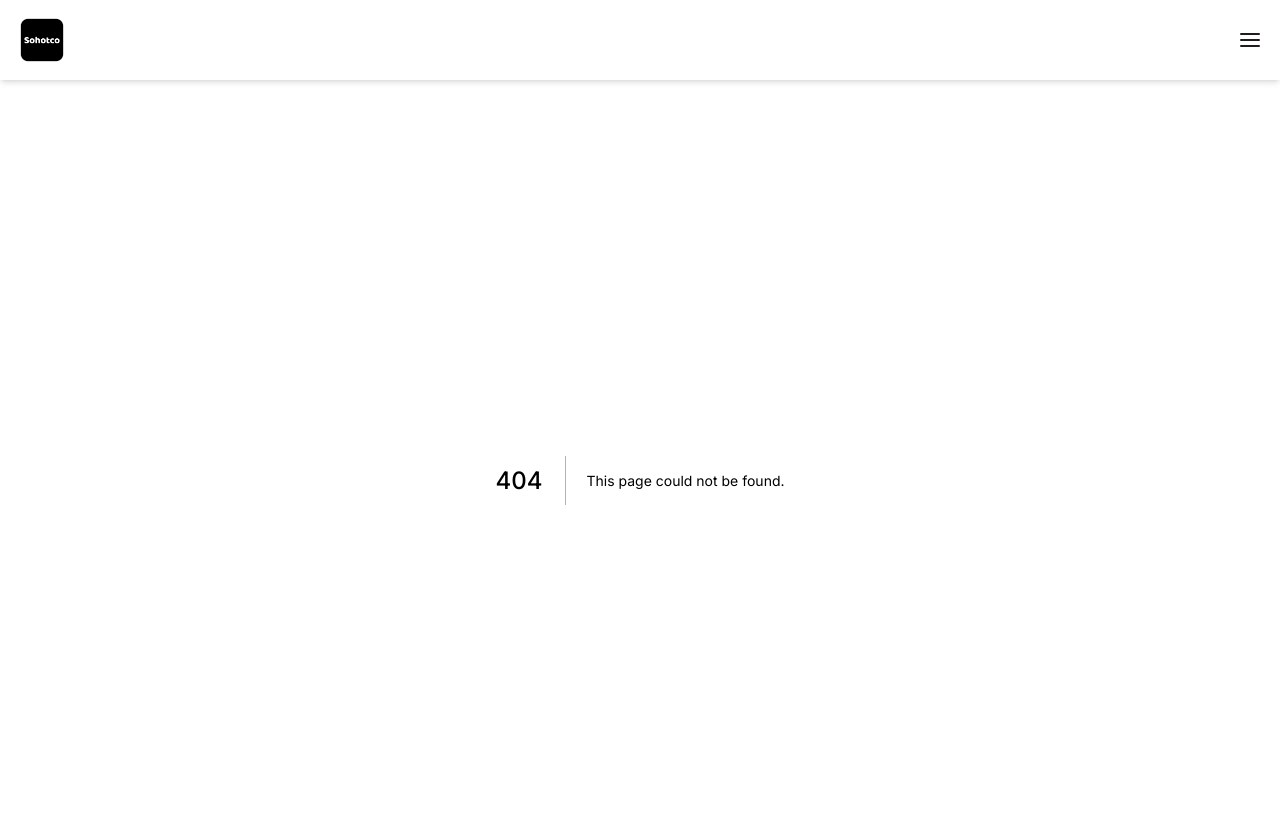
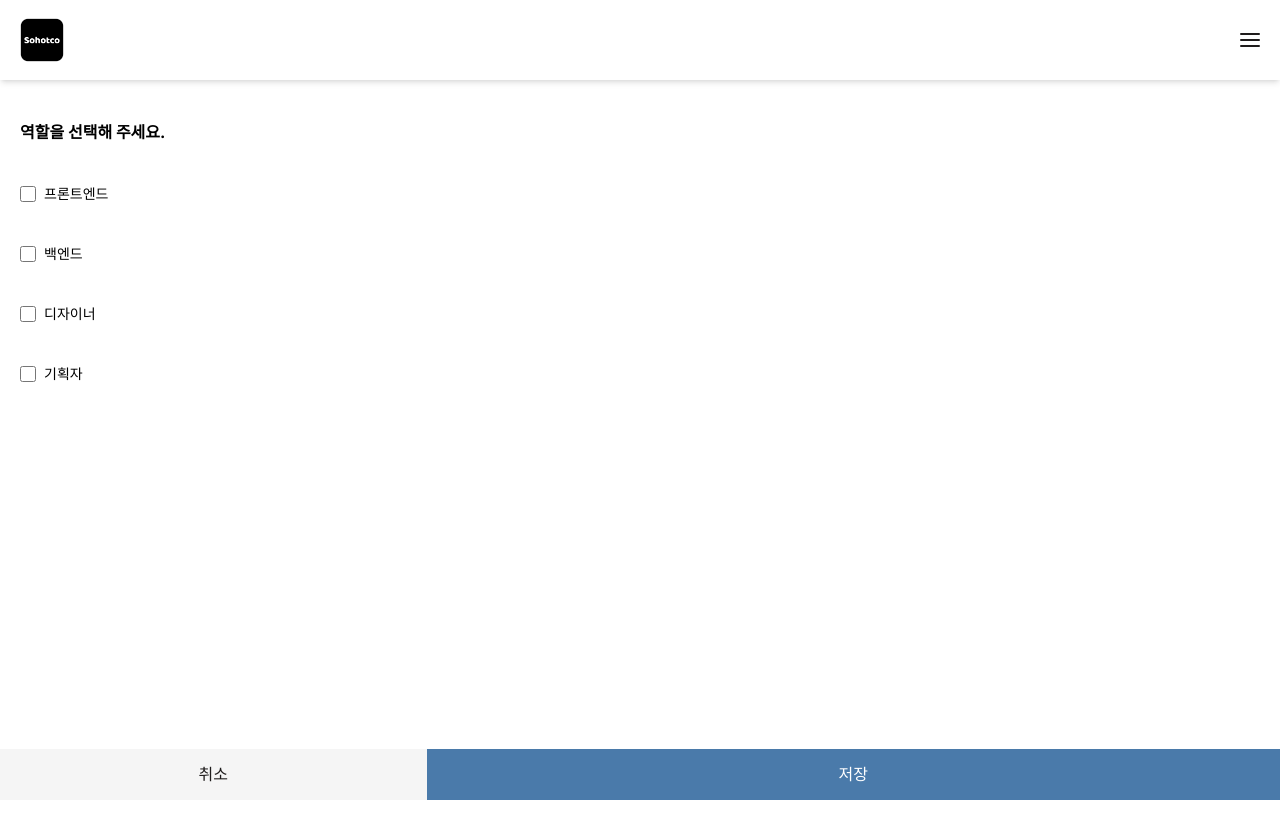
Before and after one commit to sohotco-people/sohotco-frontend, a Next.js app: page /user/position in a window 1280 px wide. Before the commit this address had no page. Shown: the top 838 px of the page. After the commit the page ends 800 px from the top, so only its background shows below. Built offline with nearby package versions, Linux system fonts and the light colour scheme.

Commit message:
feat: 역할 page

```diff
--- /dev/null
+++ b/src/components/molcules/positionChecks.tsx
@@ -0,0 +1,23 @@
+import CheckBox from "@atoms/checkbox"
+import { ChangeEventHandler } from "react"
+
+interface Props {
+    onChange: ChangeEventHandler
+}
+
+const PositionChecks: React.FC<Props> = ({ onChange }) => {
+    const position = [
+        { title: '프론트엔드', value: 'fr' },
+        { title: '백엔드', value: 'ba' },
+        { title: '디자이너', value: 'de' },
+        { title: '기획자', value: 'pl' },
+    ]
+
+    return (
+        <div className="grid grid-cols-1">
+            {position.map(obj => <CheckBox key={obj.value} value={obj.value} title={obj.title} onChange={onChange} />)}
+        </div>
+    )
+}
+
+export default PositionChecks
--- /dev/null
+++ b/src/components/templates/position.tsx
@@ -0,0 +1,55 @@
+import Layout from "@atoms/layout"
+import ButtonGroupPercent from "@molecules/buttonGroupPercent"
+import PositionChecks from "@molecules/positionChecks"
+import { ModalsDispatchContext } from "context/contexts"
+import { useRouter } from "next/router"
+import { ChangeEvent, useContext, useState } from "react"
+
+const Position = () => {
+    const router = useRouter()
+    const { openModal } = useContext(ModalsDispatchContext)
+    const [position, setPosition] = useState<string[]>([])
+
+    const handleChecks = (e: ChangeEvent) => {
+        const target = e.target as HTMLInputElement
+
+        if (target.checked) {
+            setPosition([
+                ...position, target.value
+            ])
+        } else {
+            setPosition(position.filter(l => l != target.value))
+        }
+    }
+
+    const save = () => {
+        let txt = null
+
+        if (position.length == 0) {
+            txt = '역할을 선택하세요.'
+        }
+
+        if (txt) {
+            const modalobj = {
+                id: 'modal-position',
+                content: txt,
+            }
+            openModal(modalobj)
+        }
+
+    }
+
+    const cancel = () => {
+        router.back()
+    }
+
+    return (
+        <Layout>
+            <h1 className="font-bold mb-10">역할을 선택해 주세요.</h1>
+            <PositionChecks onChange={handleChecks} />
+            <ButtonGroupPercent leftBtnClick={cancel} rightBtnClick={save} />
+        </Layout>
+    )
+}
+
+export default Position
--- /dev/null
+++ b/src/pages/user/position/index.tsx
@@ -0,0 +1,9 @@
+import Position from "@templates/position"
+
+const UserPosition = () => {
+    return (
+        <Position />
+    )
+}
+
+export default UserPosition
```
